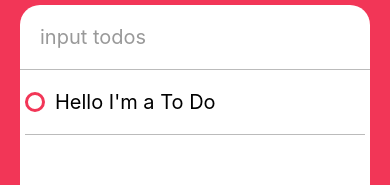
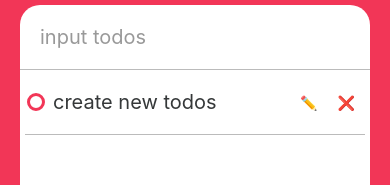
Before and after one commit to ybh1760/todoApp, a React Native app: screen / in a window 390 px wide. Shown: the part 181-366 px from the top of the page. Built offline with nearby package versions, Linux system fonts and the light colour scheme.

Commit message:
투두 컨텐츠 2차 완성

```diff
--- a/App.js
+++ b/App.js
@@ -37,7 +37,7 @@ export default class App extends Component {
             autoCorrect={false}
           />
           <ScrollView contentContainerStyle={styles.toDos}>
-            <ToDo />
+            <ToDo text="create new todos" />
           </ScrollView>
         </View>
       </View>
--- a/components/Todo.js
+++ b/components/Todo.js
@@ -4,29 +4,77 @@ import {
   Text,
   TouchableOpacity,
   StyleSheet,
-  Dimensions
+  Dimensions,
+  TextInput
 } from "react-native";
-import { AuthSession } from "expo";
 
 const { width, height } = Dimensions.get("window");
 
 export default class ToDo extends Component {
   state = {
+    isEditing: false,
     isCompleted: false
   };
   render() {
-    const { isCompleted } = this.state;
+    const { isCompleted, isEditing, toDoValue = "" } = this.state;
+    const { text } = this.props;
     return (
       <View style={styles.container}>
+        <View style={styles.column}>
           <TouchableOpacity onPress={this._toggleComplete}>
             <View
               style={[
                 styles.circle,
-              isCompleted ? styles.compeletedCircle : styles.uncompletedCircle
+                isCompleted ? styles.completedCircle : styles.uncompletedCircle
               ]}
             />
           </TouchableOpacity>
-        <Text style={[styles.text]}>Hello I'm a To Do</Text>
+          {isEditing ? (
+            <TextInput
+              style={[
+                styles.text,
+                styles.input,
+                isCompleted ? styles.completedText : styles.uncompletedText
+              ]}
+              value={toDoValue}
+              multiline={true}
+              onChangeText={this._changeTodo}
+              onBlur={this._finishEdit}
+              returnKeyType={"done"}
+            />
+          ) : (
+            <Text
+              style={[
+                styles.text,
+                isCompleted ? styles.completedText : styles.uncompletedText
+              ]}
+            >
+              {text}
+            </Text>
+          )}
+        </View>
+        {isEditing ? (
+          <View style={styles.action}>
+            <TouchableOpacity onPress={this._finishEdit}>
+              <View style={styles.actionContainer}>
+                <Text style={styles.actionText}>✅</Text>
+              </View>
+            </TouchableOpacity>
+          </View>
+        ) : (
+          <View style={styles.action}>
+            <TouchableOpacity onPress={this._startEdit}>
+              <View style={styles.actionContainer}>
+                <Text style={styles.actionText}>✏️</Text>
+              </View>
+            </TouchableOpacity>
+            <TouchableOpacity>
+              <View style={styles.actionContainer}>
+                <Text style={styles.actionText}>❌</Text>
+              </View>
+            </TouchableOpacity>
+          </View>
+        )}
       </View>
     );
   }
@@ -37,31 +85,72 @@ export default class ToDo extends Component {
       };
     });
   };
+  _startEdit = () => {
+    const { text } = this.props;
+    this.setState({
+      toDoValue: text,
+      isEditing: true
+    });
+  };
+  _finishEdit = () => {
+    this.setState({
+      isEditing: false
+    });
+  };
+  _changeTodo = text => {
+    this.setState({
+      toDoValue: text
+    });
+  };
 }
 const styles = StyleSheet.create({
   container: {
     flexDirection: "row",
     alignItems: "center",
+    justifyContent: "space-between",
     width: width - 50,
     borderBottomColor: "#bbb",
     borderBottomWidth: StyleSheet.hairlineWidth
   },
+  column: {
+    flexDirection: "row",
+    width: width / 2,
+    alignItems: "center"
+  },
   circle: {
-    width: 20,
-    height: 20,
-    borderRadius: 10,
+    width: 18,
+    height: 18,
+    borderRadius: 9,
     borderWidth: 3,
-    marginRight: 10,
+    marginRight: 8,
+    marginLeft: 2,
     marginVertical: 20
+  },
+  completedCircle: {
+    borderColor: "#bbb"
+  },
+  uncompletedCircle: {
+    borderColor: "#F23657"
   },
   text: {
     fontSize: 20,
     marginVertical: 20
   },
-  compeletedCircle: {
-    borderColor: "#bbb"
+  completedText: {
+    textDecorationLine: "line-through",
+    color: "#bbb"
   },
-  uncompletedCircle: {
-    borderColor: "#F23657"
+  uncompletedText: {
+    color: "#353839"
+  },
+  action: {
+    flexDirection: "row"
+  },
+  actionContainer: {
+    margin: 10
+  },
+  input: {
+    width: width / 2,
+    marginVertical: 10
   }
 });
```
Lines whose indentation alone changed are shown as unchanged.
